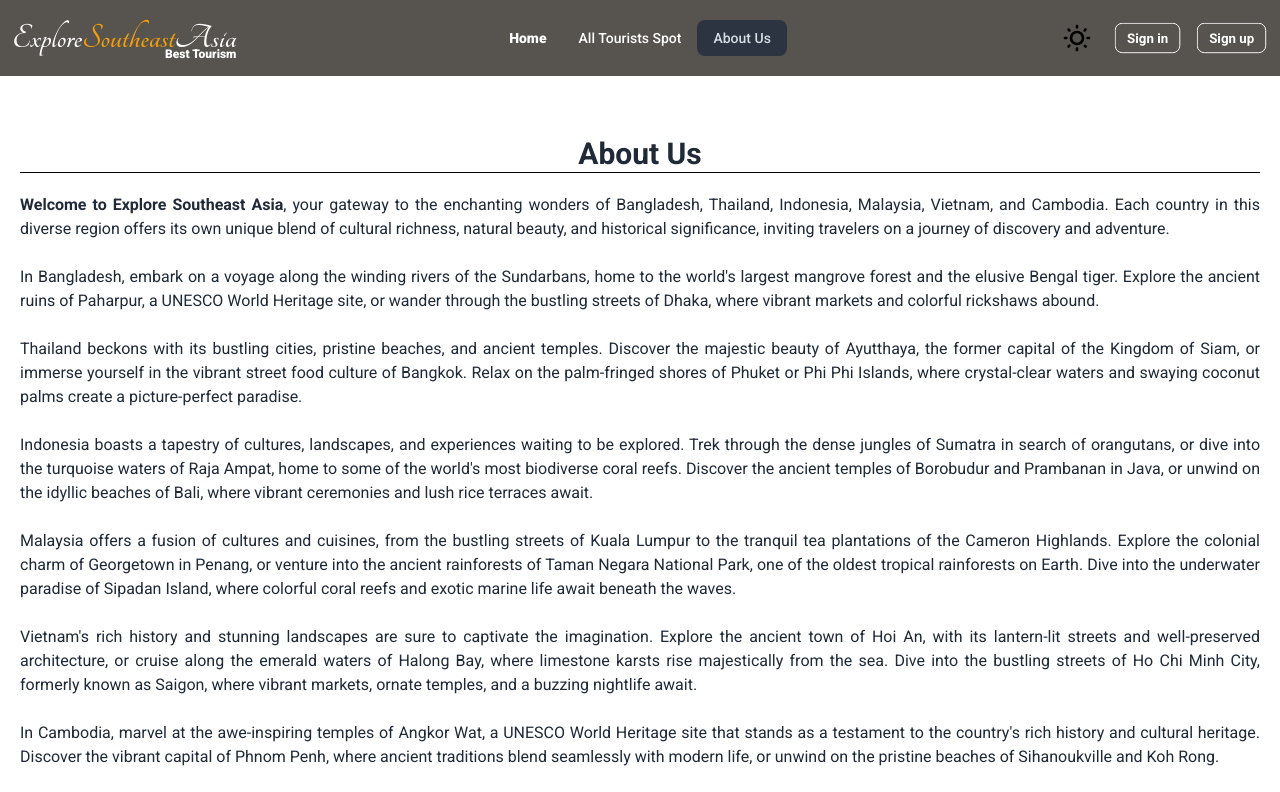
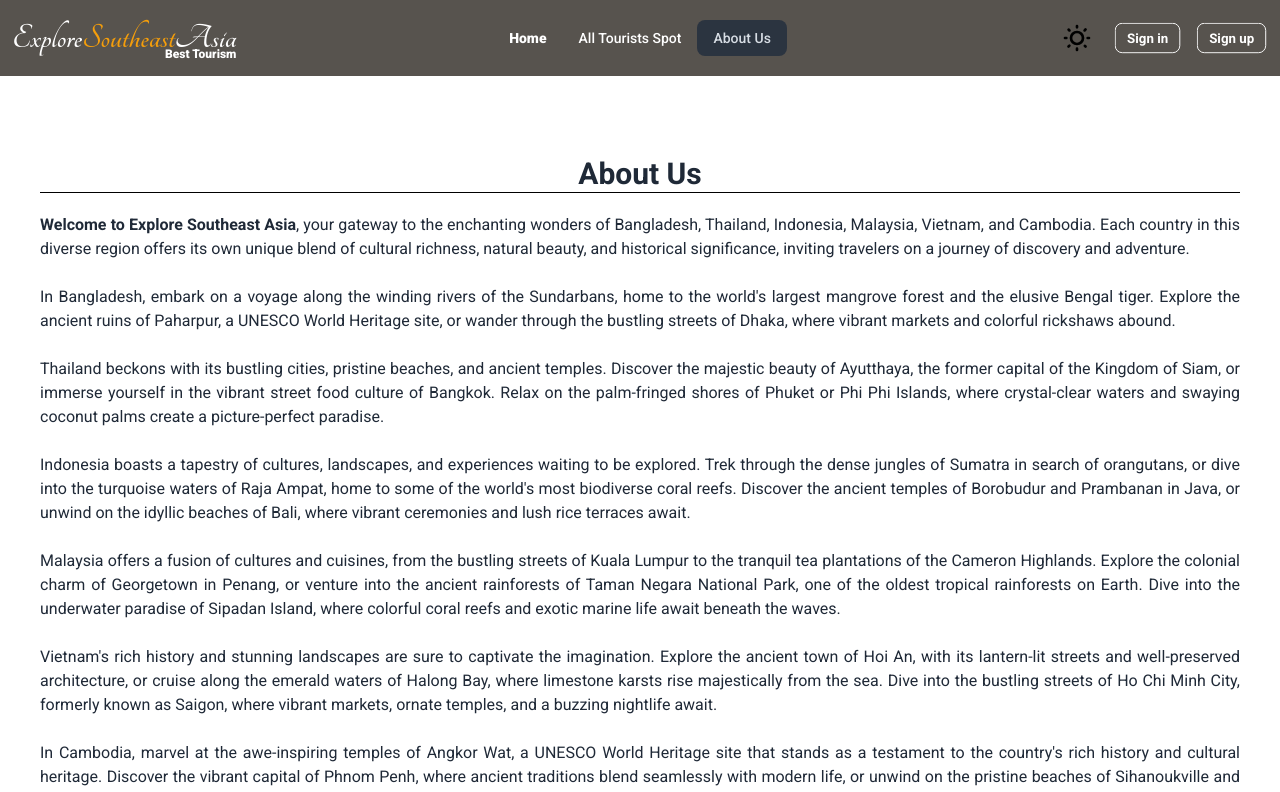
Before and after one commit to saiful797/Explore-Southeast-Asia, a React (Vite) app: page /about in a window 1280 px wide. Shown: the top 792 px of the page. Built offline with nearby package versions, Linux system fonts and the light colour scheme; no server answers.

Commit message:
Updated about page

```diff
--- a/src/pages/AboutPage.jsx
+++ b/src/pages/AboutPage.jsx
@@ -3,7 +3,7 @@ import { Helmet } from "react-helmet-async";
 const AboutPage = () => {
 
     return (
-        <div className="p-5 mt-10 shadow-xl text-justify">
+        <div className="p-10 mt-10 shadow-xl text-justify">
             <Helmet>
                 <title>About Us</title>
             </Helmet>
```
